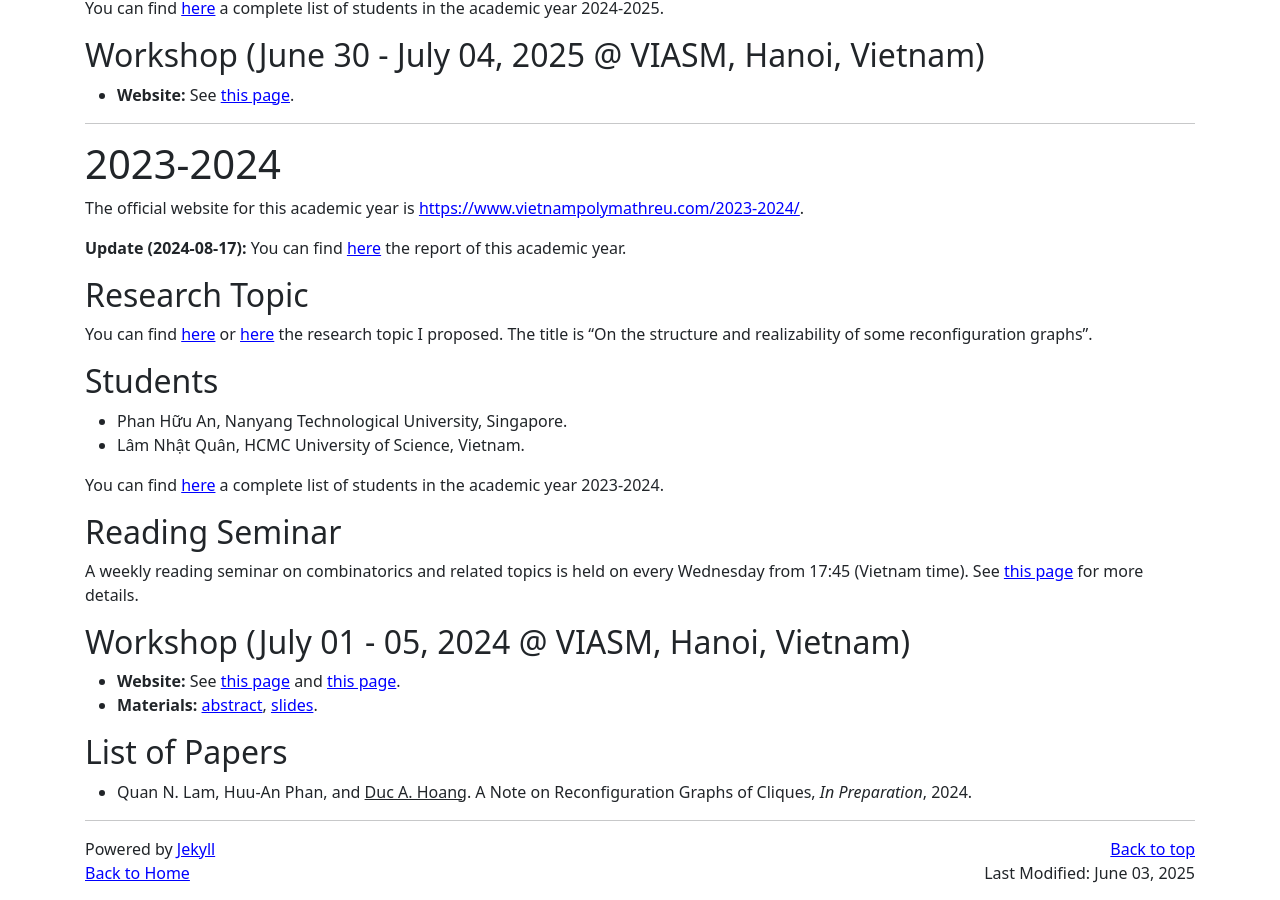
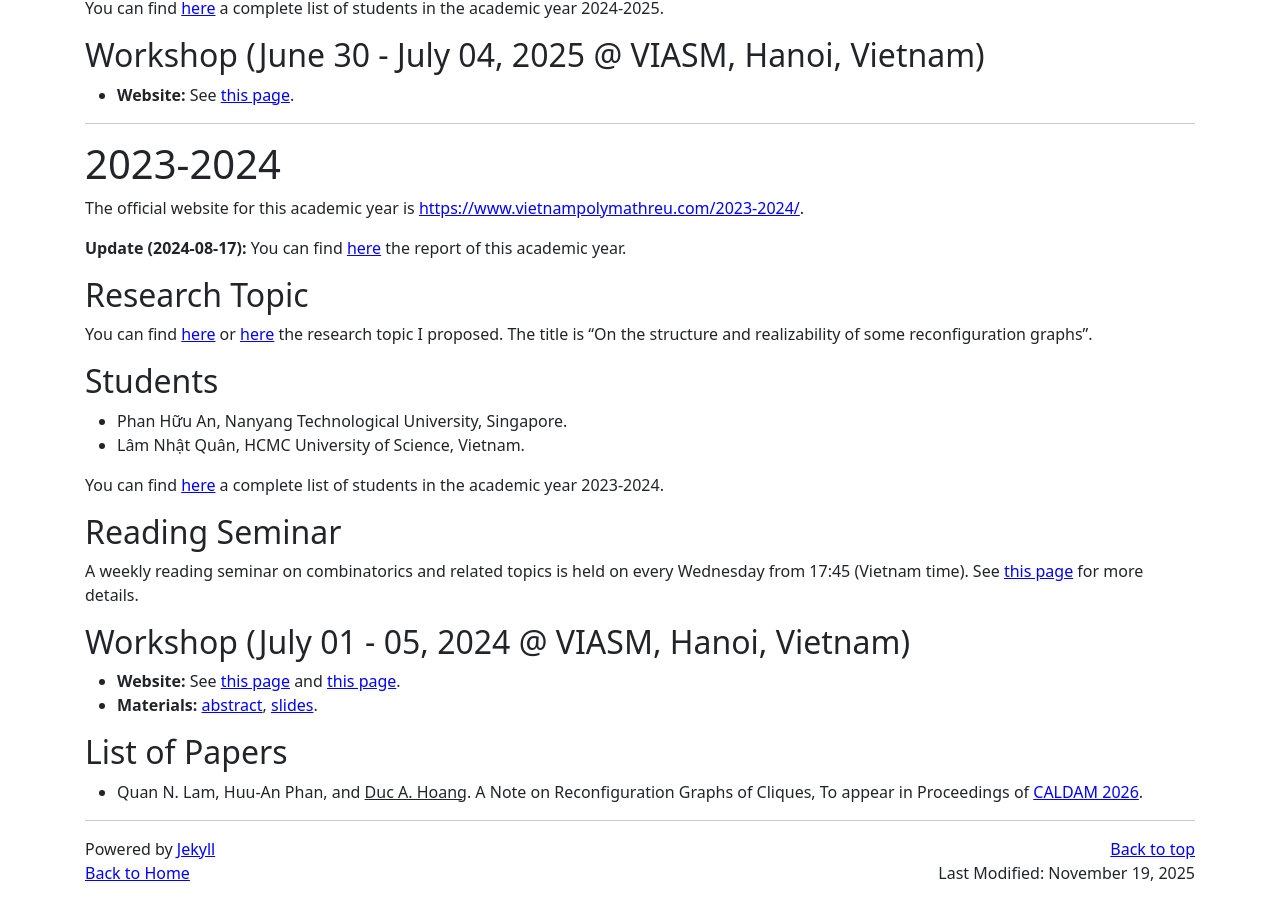
Before and after one commit to hoanganhduc/hoanganhduc.github.io, a Jekyll site: the page built from activities/Vietnam-Polymath-REU/index.md, in a window 1280 px wide and 900 px high, scrolled down 858 px. Built offline with Jekyll 4.4.1, drawn with Linux system fonts in a browser that asks for light colours; nearby versions of some CDN libraries; a style sheet for code colours, icons or effects is not loaded.

Commit message:
Updated @ 2025-11-19  09:41:31 ICT

```diff
--- a/activities/Vietnam-Polymath-REU/index.md
+++ b/activities/Vietnam-Polymath-REU/index.md
@@ -2,7 +2,7 @@
 layout: default
 title: "Vietnam Polymath REU"
 mathjax: true
-last_modified_at: 2025-06-03
+last_modified_at: 2025-11-19
 description: This page contains all information related to the participation of Duc A. Hoang in Vietnam-Polymath-REU 2023-2024
 keywords: activities, Vietnam, REU, mentor, research, Duc A. Hoang
 ---
@@ -68,4 +68,4 @@ See [this page](https://www.vietnampolymathreu.com/2023-2024/reading-combinatori
 
 ## List of Papers
 
-* Quan N. Lam, Huu-An Phan, and <u>Duc A. Hoang</u>. A Note on Reconfiguration Graphs of Cliques, *In Preparation*, 2024.
+* Quan N. Lam, Huu-An Phan, and <u>Duc A. Hoang</u>. A Note on Reconfiguration Graphs of Cliques, To appear in Proceedings of [CALDAM 2026](https://caldam2026.iitdh.ac.in/).
```
Also changed, not shown: 1 other file.
